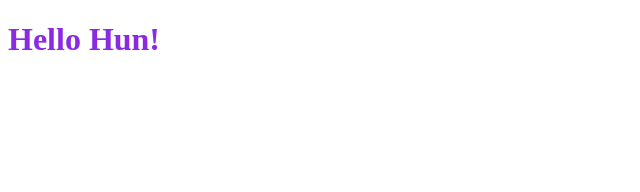
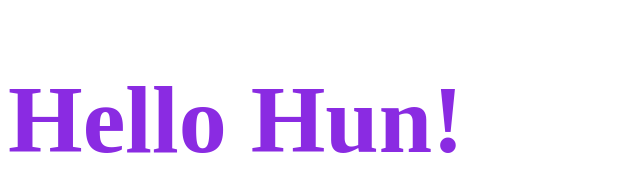
Before and after one commit to SofijaJanevska/vezbanje, a plain HTML site: page index.html in a window 1280 px wide. Shown: the whole page, without its empty margins (0-640 px from the left). Drawn offline with Linux system fonts and the light colour scheme.

Commit message:
[increase_font-size] feat: increase font-size

```diff
--- a/style.css
+++ b/style.css
@@ -1,3 +1,6 @@
+body {
+    font-size: 3em;
+}
 h1 {
     color: blueviolet;
 }
```
